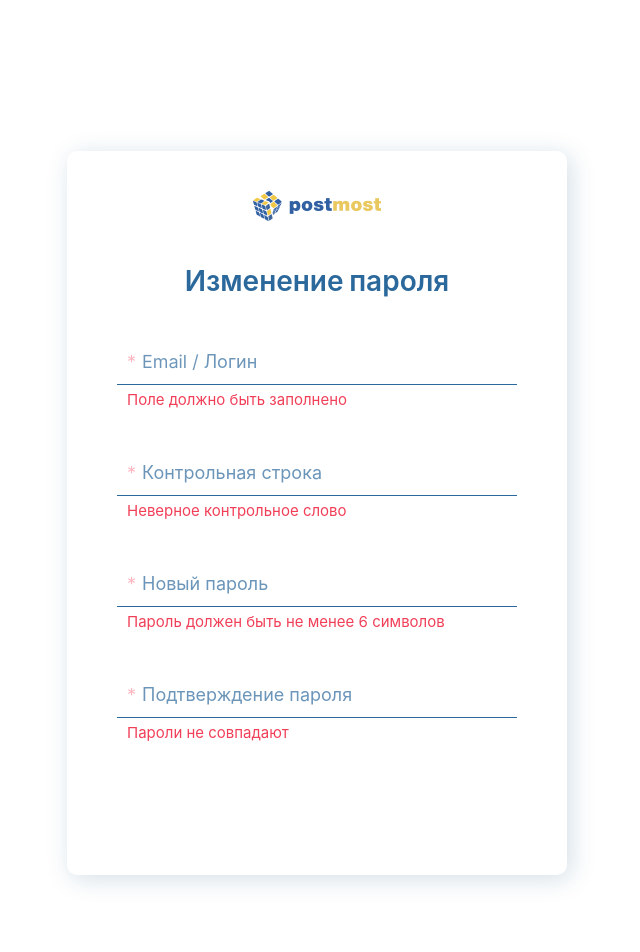
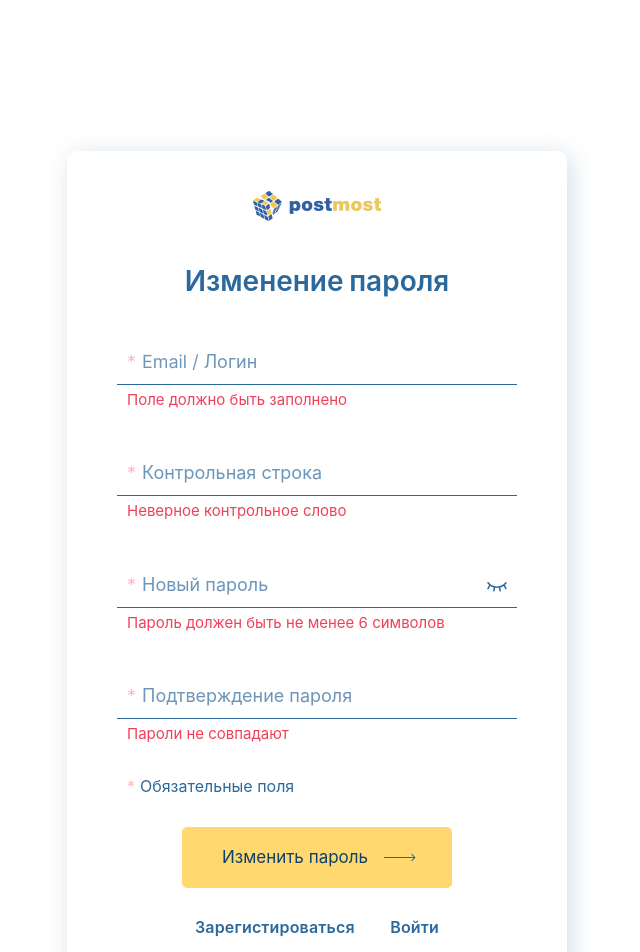
Before and after one commit to alvde-site/ireshenie-test, a React (Create React App) app: page / in a window 1280 px wide. Shown: the top 952 px of the page, without its empty margins (355-995 px from the left). Built offline with nearby package versions, Linux system fonts and the light colour scheme.

Commit message:
feat: Add layout

```diff
--- a/src/components/App/ChangePassword/ChangePassword.module.css
+++ b/src/components/App/ChangePassword/ChangePassword.module.css
@@ -1,6 +1,6 @@
 .auth {
-  width: 100vw;
-  height: 100vh;
+  width: 100%;
+  height: 100%;
   padding: 151px 32px 0;
 }
 
@@ -8,7 +8,7 @@
   box-sizing: border-box;
   width: 100%;
   max-width: 500px;
-  min-height: 724px; /* Для разработки */
+  min-height: 724px;
   margin: 0 auto;
   padding: 40px 50px;
   box-shadow: 4px 4px 25px rgba(14, 76, 121, 0.18);
@@ -37,6 +37,13 @@
 
 .field {
   border: none;
+  position: relative;
+  font-family: "Inter", -apple-system, BlinkMacSystemFont, "Segoe UI", "Roboto",
+    "Oxygen", "Ubuntu", "Cantarell", "Fira Sans", "Droid Sans", "Helvetica Neue",
+    sans-serif;
+  font-style: normal;
+  font-weight: 400;
+  line-height: 1.4;
   margin: 40px 0 0;
   padding: 0;
 }
@@ -53,25 +60,13 @@
   position: absolute;
   top: 10px;
   left: 10px;
-  font-family: "Inter", -apple-system, BlinkMacSystemFont, "Segoe UI", "Roboto",
-    "Oxygen", "Ubuntu", "Cantarell", "Fira Sans", "Droid Sans", "Helvetica Neue",
-    sans-serif;
-  font-style: normal;
-  font-weight: 400;
   font-size: 18px;
-  line-height: 25px;
   color: #ffb6c1;
 }
 
 .input {
   outline: none;
-  font-family: "Inter", -apple-system, BlinkMacSystemFont, "Segoe UI", "Roboto",
-    "Oxygen", "Ubuntu", "Cantarell", "Fira Sans", "Droid Sans", "Helvetica Neue",
-    sans-serif;
-  font-style: normal;
-  font-weight: 400;
   font-size: 18px;
-  line-height: 25px;
   color: #292a2c;
   width: calc(100% - 25px);
   height: 100%;
@@ -81,27 +76,103 @@
 }
 
 .input::placeholder {
+  font-size: 18px;
+  color: #6b95b9;
+}
+
+.error {
+  display: inline-block;
+  font-size: 15px;
+  color: #f13f58;
+  margin: 5px 0 0 10px;
+}
+
+.showing {
+  border: none;
+  padding: 0;
+  position: absolute;
+  top: 20px;
+  right: 10px;
+  width: 20px;
+  height: 10px;
+  background: url(../../../images/svg/eye.svg);
+}
+
+.note {
   font-family: "Inter", -apple-system, BlinkMacSystemFont, "Segoe UI", "Roboto",
     "Oxygen", "Ubuntu", "Cantarell", "Fira Sans", "Droid Sans", "Helvetica Neue",
     sans-serif;
   font-style: normal;
   font-weight: 400;
-  font-size: 18px;
-  line-height: 25px;
-  color: #6b95b9;
+  line-height: 1.4;
+  font-size: 16px;
+  margin: 30px 0 0;
+  padding: 0 0 0 10px;
 }
 
-.error {
+.notestar {
+  color: #ffb6c1;
+}
+
+.notetext {
+  margin: 0;
   display: inline-block;
+  padding: 0 0 0 5px;
+  color: #2b689b;
+}
+
+.submit {
+  display: block;
+  border: none;
   font-family: "Inter", -apple-system, BlinkMacSystemFont, "Segoe UI", "Roboto",
     "Oxygen", "Ubuntu", "Cantarell", "Fira Sans", "Droid Sans", "Helvetica Neue",
     sans-serif;
   font-style: normal;
   font-weight: 400;
-  font-size: 15px;
-  line-height: 1.4;
-  color: #f13f58;
-  margin: 5px 0 0 10px;
+  font-size: 17px;
+  line-height: 21px;
+  color: #0e406a;
+  min-width: 270px;
+  min-height: 61px;
+  margin: 30px auto 0;
+  padding: 20px 84px 20px 40px;
+  background-color: #ffd970;
+  background-image: url(../../../images/svg/submit-arrow.svg);
+  background-position: 85% 50%;
+  background-repeat: no-repeat;
+  border-radius: 5px;
+  cursor: pointer;
+}
+
+.submit:hover {
+  background-color: #FFE292;
+}
+
+.links {
+  box-sizing: border-box;
+  display: flex;
+  justify-content: space-between;
+  margin: 30px auto 0;
+  padding: 0;
+  max-width: 244px;
+  list-style: none;
+}
+
+.link {
+  text-decoration: none;
+  font-family: "Inter", -apple-system, BlinkMacSystemFont, "Segoe UI", "Roboto",
+    "Oxygen", "Ubuntu", "Cantarell", "Fira Sans", "Droid Sans", "Helvetica Neue",
+    sans-serif;
+  font-style: normal;
+  font-weight: 600;
+  font-size: 16px;
+  line-height: 19px;
+  letter-spacing: 0.01em;
+  color: #2B689B;
+}
+
+.link:hover {
+  color: #3D7FB7;
 }
 
 @media (max-width: 480px) {
@@ -136,4 +207,22 @@
   .input {
     font-size: 15px;
   }
+
+  .error {
+    font-size: 13px;
+  }
+
+  .submit {
+    width: 242px;
+    height: 55px;
+    font-size: 16px;
+    line-height: 19px;
+    padding: 18px 74px 18px 30px;
+  }
+
+  .links {
+    font-size: 15px;
+    line-height: 1.4;
+    max-width: 224px;
+  }
 }
--- a/src/components/App/ChangePassword/ChangePassword.tsx
+++ b/src/components/App/ChangePassword/ChangePassword.tsx
@@ -73,6 +73,10 @@ function ChangePassword() {
               required
             />
           </label>
+          <button
+            className={stylesChangePasswordForm.showing}
+            aria-label="Показать пароль"
+          ></button>
           <span className={stylesChangePasswordForm.error}>
             Пароль должен быть не менее 6 символов
           </span>
@@ -100,14 +104,19 @@ function ChangePassword() {
           </span>
         </fieldset>
 
-        {/* <button
+        <div className={stylesChangePasswordForm.note}>
+          <span className={stylesChangePasswordForm.notestar}>*</span>
+          <p className={stylesChangePasswordForm.notetext}>Обязательные поля</p>
+        </div>
+        <input
           type="submit"
-          className={canSave?stylesAddPostForm.button:stylesAddPostForm.disabled}
-          disabled={!canSave}
-          onClick={handleScroll}
-        >
-          Сохранить отзыв
-        </button> */}
+          value="Изменить пароль"
+          className={stylesChangePasswordForm.submit}
+        />
+        <ul className={stylesChangePasswordForm.links}>
+          <li><a href="!#" className={stylesChangePasswordForm.link}>Зарегистироваться</a></li>
+          <li><a href="!#"className={stylesChangePasswordForm.link}>Войти</a></li>
+        </ul>
       </form>
     </section>
   );
```
Also changed, not shown: src/images/svg/eye.svg (added), src/images/svg/submit-arrow.svg (added).
